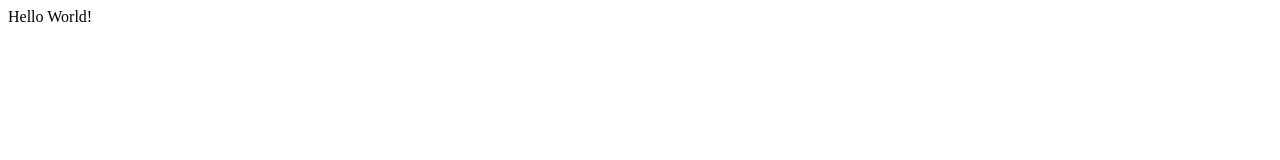
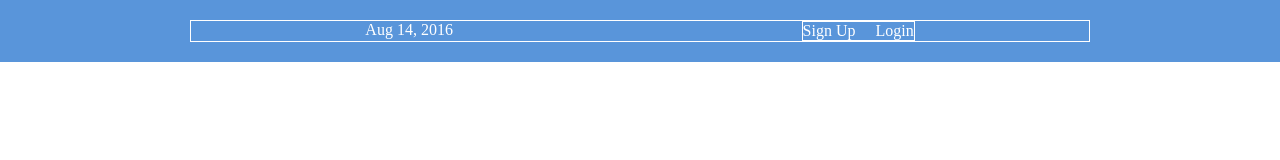
Before and after one commit to suvrodattamitu/Css-flexbox, a website: page index.html in a window 1280 px wide. Drawn offline with Linux system fonts and the light colour scheme.

Commit message:
add some flex properties

```diff
--- a/index.html
+++ b/index.html
@@ -10,6 +10,16 @@
     <link rel="stylesheet" href="public/css/app.css">
 </head>
 <body>
-    Hello World!
+    <body>
+        <div class='menu-container'>
+            <div class='menu'>
+                <div class='date'>Aug 14, 2016</div>
+                <div class="links">
+                    <div class='signup'>Sign Up</div>
+                    <div class='login'>Login</div>
+                </div>
+            </div>
+        </div>
+    </body>
 </body>
 </html>
--- a/scss/app.scss
+++ b/scss/app.scss
@@ -0,0 +1,30 @@
+* {
+    margin: 0;
+    padding: 0;
+    box-sizing: border-box;
+}
+
+.menu-container {
+    color: #fff;
+    background-color: #5995DA;
+    padding: 20px 0;
+    display: flex;
+    justify-content:center;
+}
+
+.menu {
+    border: 1px solid #fff;
+    width: 900px;
+
+    /*flex used to make menu same alignment with space*/
+    display: flex;
+    justify-content: space-around;
+}
+.links {
+    border: 1px solid #fff;  /* For debugging */
+    display: flex;
+    justify-content: flex-end;
+}
+.login{
+    margin-left: 20px;
+}
```
Also changed, not shown: public/css/app.css.
